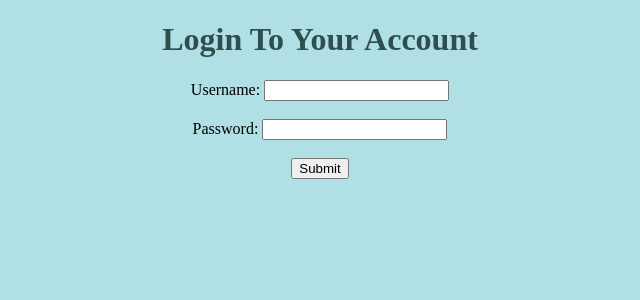
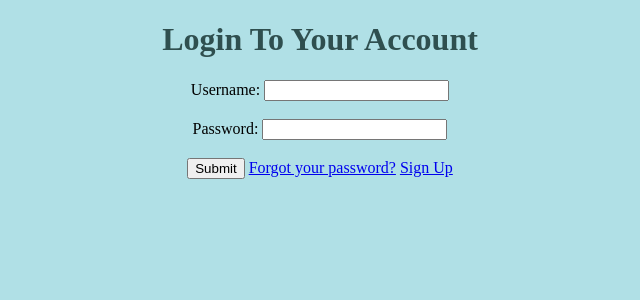
Before and after one commit to VikeLabs/course-resource-hub, a Flask app: page /login in a window 1280 px wide. Shown: the part 26-326 px from the top of the page, without its empty margins (320-960 px from the left). Run offline with Flask 2, Linux system fonts and the light colour scheme.

Commit message:
adding login, signup, and forgot password

```diff
--- a/app/templates/auth/signin.html
+++ b/app/templates/auth/signin.html
@@ -7,8 +7,10 @@
   <label for="username">Username:</label>
   <input type="text" id="username" name="username"><br><br>
   <label for="password">Password:</label>
-  <input type="text" id="password" name="password"><br><br>
+  <input type="password" id="password" name="password"><br><br>
   <input type="submit" value="Submit">
+  <a href="{{ url_for('login.forgot_password') }}">Forgot your password?</a>
+  <a href="{{ url_for('login.signup') }}">Sign Up</a>
 </form>
 
 {% endblock %}
--- a/app/templates/base.html
+++ b/app/templates/base.html
@@ -14,7 +14,7 @@
                 <a href="{{ url_for('index') }}" class="navbar-item">
                     Home
                 </a>
-                <a href="{{ url_for('login') }}" class="navbar-item">
+                <a href="{{ url_for('login.login') }}" class="navbar-item"> <!-- TODO when the user is logged in, hide the login nav item-->
                     Login
                 </a>
             </div>
```
